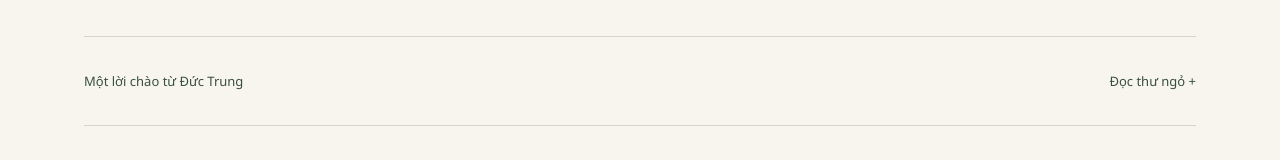
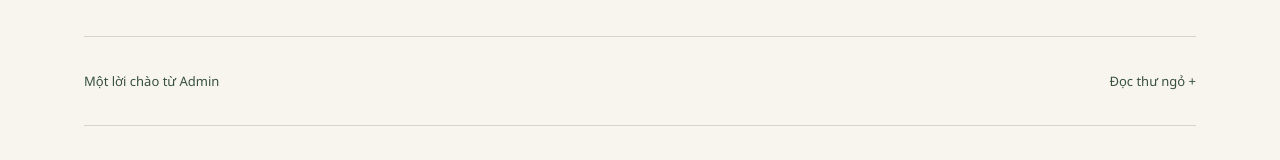
Before and after one commit to trungtd47/congdongai, a Next.js app: page / in a window 1280 px wide. Shown: the part 3784-3944 px from the top of the page. Built offline with nearby package versions, Linux system fonts and the light colour scheme; no server answers; the database is empty.

Commit message:
fix: label homepage welcome letter from Admin

```diff
--- a/src/app/page.tsx
+++ b/src/app/page.tsx
@@ -366,7 +366,7 @@ export default function HomePage() {
           <section className="ed-letter">
             <details>
               <summary>
-                <span>Một lời chào từ Đức Trung</span>
+                <span>Một lời chào từ Admin</span>
                 <span className="ed-letter-toggle">Đọc thư ngỏ +</span>
               </summary>
               <div className="ed-letter-body">
```
